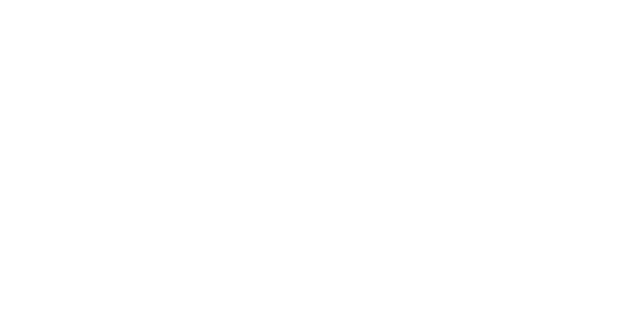
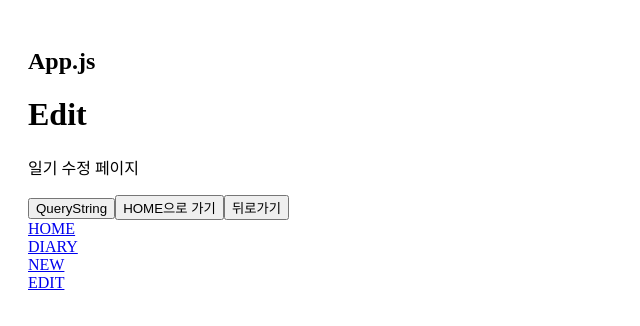
Before and after one commit to hlmg/react-router, a React (Create React App) app: page /edit in a window 1280 px wide. Shown: the top 326 px of the page, without its empty margins (0-640 px from the left). Built offline with nearby package versions, Linux system fonts and the light colour scheme.

Commit message:
페이지 라우팅

```diff
--- a/src/App.js
+++ b/src/App.js
@@ -1,7 +1,26 @@
 import "./App.css";
+import { BrowserRouter, Route, Routes } from "react-router-dom";
+import Home from "./pages/Home";
+import New from "./pages/New";
+import Edit from "./pages/Edit";
+import Diary from "./pages/Diary";
+import RouteTest from "./components/RouteTest";
 
 function App() {
-  return <div className="App"></div>;
+  return (
+    <BrowserRouter>
+      <div className="App">
+        <h2>App.js</h2>
+        <Routes>
+          <Route path="/" element={<Home />} />
+          <Route path="/new" element={<New />} />
+          <Route path="/edit" element={<Edit />} />
+          <Route path="/diary/:id" element={<Diary />} />
+        </Routes>
+        <RouteTest />
+      </div>
+    </BrowserRouter>
+  );
 }
 
 export default App;
--- /dev/null
+++ b/src/components/RouteTest.js
@@ -0,0 +1,17 @@
+import { Link } from "react-router-dom";
+
+const RouteTest = () => {
+  return (
+    <>
+      <Link to={"/"}>HOME</Link>
+      <br />
+      <Link to={"/diary"}>DIARY</Link>
+      <br />
+      <Link to={"/new"}>NEW</Link>
+      <br />
+      <Link to={"/edit"}>EDIT</Link>
+    </>
+  );
+};
+
+export default RouteTest;
--- /dev/null
+++ b/src/pages/Diary.js
@@ -0,0 +1,16 @@
+import { useParams } from "react-router-dom";
+
+const Diary = () => {
+  // Path Variable
+  const id = useParams();
+  console.log(id);
+
+  return (
+    <div>
+      <h1>Diary</h1>
+      <p>일기 상세 페이지</p>
+    </div>
+  );
+};
+
+export default Diary;
--- /dev/null
+++ b/src/pages/Edit.js
@@ -0,0 +1,25 @@
+import { useNavigate, useSearchParams } from "react-router-dom";
+
+const Edit = () => {
+  const navigate = useNavigate();
+
+  // Query String
+  const [searchParams, setSearchParams] = useSearchParams();
+
+  const id = searchParams.get("id");
+  console.log(id);
+
+  return (
+    <div>
+      <h1>Edit</h1>
+      <p>일기 수정 페이지</p>
+      <button onClick={() => setSearchParams({ user: "abc" })}>
+        QueryString
+      </button>
+      <button onClick={() => navigate("/home")}>HOME으로 가기</button>
+      <button onClick={() => navigate(-1)}>뒤로가기</button>
+    </div>
+  );
+};
+
+export default Edit;
--- /dev/null
+++ b/src/pages/Home.js
@@ -0,0 +1,10 @@
+const Home = () => {
+  return (
+    <div>
+      <h1>Home</h1>
+      <p>메인 페이지</p>
+    </div>
+  );
+};
+
+export default Home;
--- /dev/null
+++ b/src/pages/New.js
@@ -0,0 +1,10 @@
+const New = () => {
+  return (
+    <div>
+      <h1>New</h1>
+      <p>일기 작성 페이지</p>
+    </div>
+  );
+};
+
+export default New;
```
